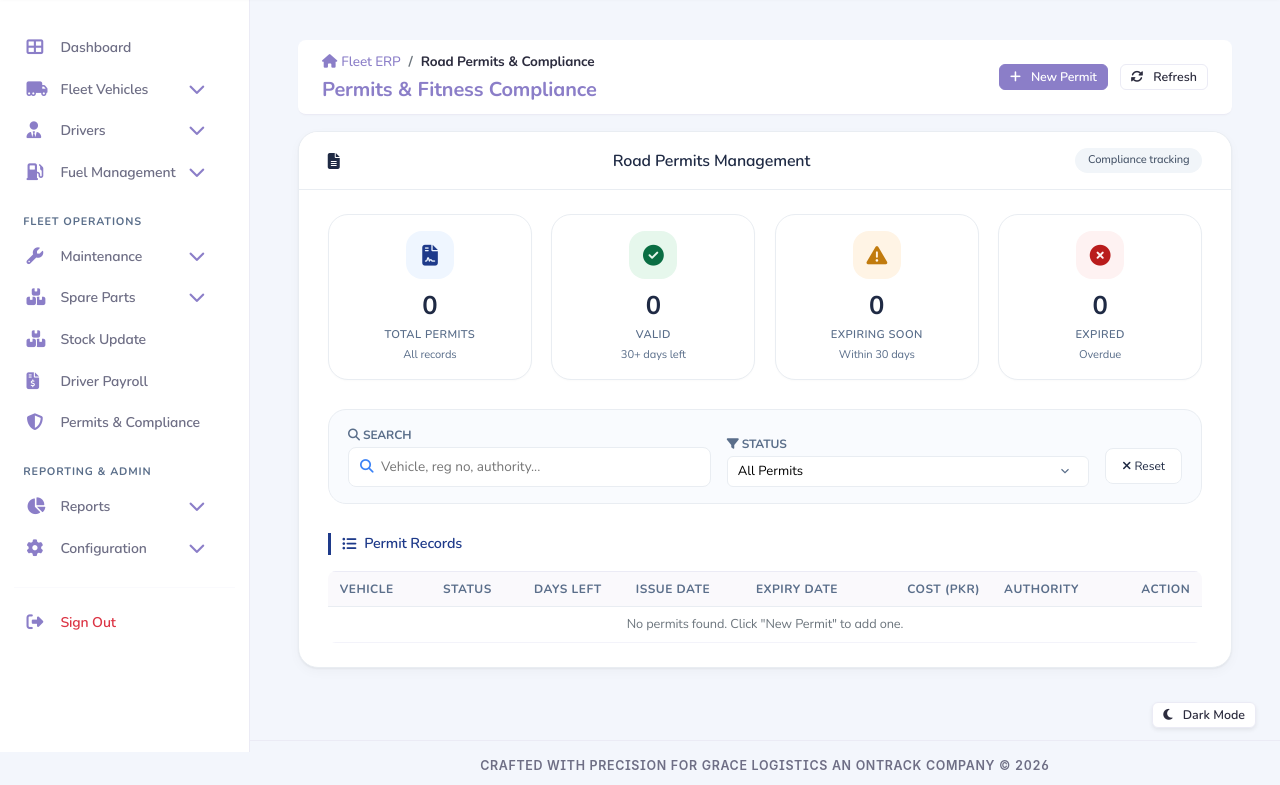
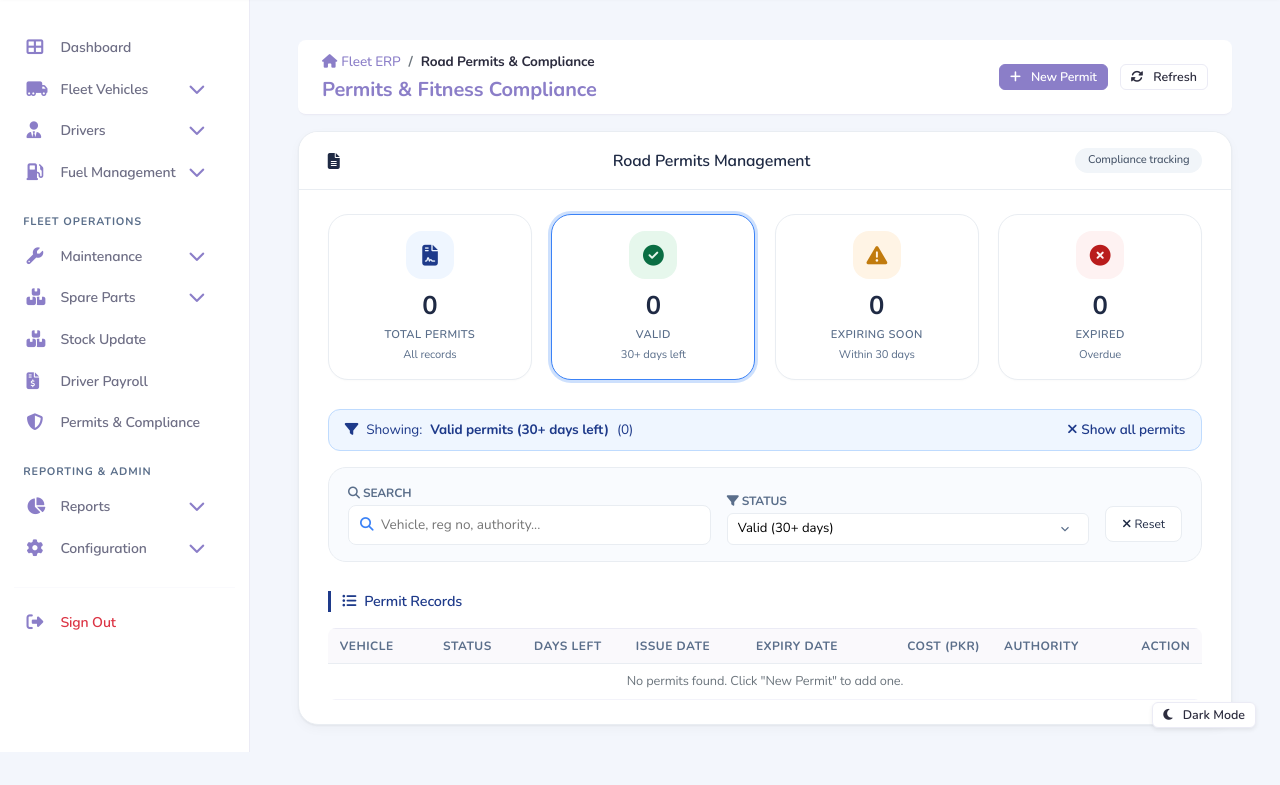
Before and after one commit to harisuddin1998-code/gracelogistics, a Flask app: page /permits/?filter=valid in a window 1280 px wide. Shown: the part 48-833 px from the top of the page. Run offline with Flask 3, Linux system fonts and the light colour scheme; the visitor is signed in with stand-in values (Sample User, id 1); data that the repository does not hold is empty.

Commit message:
Make KPI boxes clickable and show the matching data
Clicking a box on the driver list, vehicle list, permits list, spare parts
inventory or dashboard now opens the related list:

- Drivers: Total -> all, Active -> ?filter=active, Assigned to Vehicles ->
  ?filter=assigned, Total Advance -> advance salary page
- Vehicles: Total / Operational / Maintenance / Unassigned
  (?filter=active|repair|unassigned)
- Permits: Total / Valid / Expiring Soon / Expired (?filter=valid|expiring|expired)
- Inventory: Total Parts / Low Stock / Out of Stock (?filter=low|out)
- Dashboard: boxes link to the vehicle, driver, repair and fuel lists

Filters run on the server (query string), so they work without JavaScript. The
old client-side DataTables filters could not work: base.html loads jQuery after
the page scripts and DataTables is not loaded at all, and the status filter
searched the wrong column. The box counts always show the whole fleet, the
clicked box is highlighted and a "Showing: ... / Show all" bar is displayed.

Also fixes the "Assigned to Vehicles" count, which counted every driver.

Co-Authored-By: Claude Sonnet 5 <noreply@anthropic.com>

```diff
--- a/controllers/driver_controller.py
+++ b/controllers/driver_controller.py
@@ -33,11 +33,37 @@ def _driver_form_data():
     }
 
 
+# Filters behind the clickable boxes on the driver list: ?filter=<key>
+DRIVER_FILTERS = {
+    'active': ('Active drivers', lambda d: d['status'] == 'Active'),
+    'inactive': ('Inactive drivers', lambda d: d['status'] == 'Inactive'),
+    'assigned': ('Drivers assigned to a vehicle', lambda d: bool(d['vehicle_count'])),
+    'advance': ('Drivers with an advance balance', lambda d: (d['advance_balance'] or 0) > 0),
+}
+
+
 @driver_bp.route('/')
 @login_required
 def list_drivers():
-    drivers = DriverModel.get_all_drivers()
-    return render_template('drivers/list.html', drivers=drivers)
+    all_drivers = DriverModel.get_all_drivers()
+
+    active_filter = request.args.get('filter', '')
+    drivers, filter_label = all_drivers, None
+    if active_filter in DRIVER_FILTERS:
+        filter_label, keep = DRIVER_FILTERS[active_filter]
+        drivers = [d for d in all_drivers if keep(d)]
+    else:
+        active_filter = ''
+
+    # box counts always describe the whole fleet, not the filtered rows
+    stats = {
+        'total': len(all_drivers),
+        'active': sum(1 for d in all_drivers if d['status'] == 'Active'),
+        'assigned': sum(1 for d in all_drivers if d['vehicle_count']),
+        'advance': sum((d['advance_balance'] or 0) for d in all_drivers),
+    }
+    return render_template('drivers/list.html', drivers=drivers, stats=stats,
+                           active_filter=active_filter, filter_label=filter_label)
 
 
 @driver_bp.route('/add', methods=['GET', 'POST'])
--- a/controllers/expense_controller.py
+++ b/controllers/expense_controller.py
@@ -94,12 +94,30 @@ def delete_expense(expense_id):
 # INVENTORY MANAGEMENT ROUTES
 # ============================================
 
+# Filters behind the clickable boxes on the inventory: ?filter=<key>
+# (same rules as the counts in ExpenseModel.get_inventory_stats)
+INVENTORY_FILTERS = {
+    'low': ('Low stock (at or below reorder level)', lambda i: (i['quantity_in_stock'] or 0) <= (i['reorder_level'] or 0)),
+    'out': ('Out of stock', lambda i: (i['quantity_in_stock'] or 0) <= 0),
+}
+
+
 @expense_bp.route('/inventory')
 @login_required
 def inventory():
-    inventory = ExpenseModel.get_inventory()
+    all_items = ExpenseModel.get_inventory()
     stats = ExpenseModel.get_inventory_stats()
-    return render_template('expenses/inventory.html', inventory=inventory, stats=stats)
+
+    active_filter = request.args.get('filter', '')
+    inventory, filter_label = all_items, None
+    if active_filter in INVENTORY_FILTERS:
+        filter_label, keep = INVENTORY_FILTERS[active_filter]
+        inventory = [i for i in all_items if keep(i)]
+    else:
+        active_filter = ''
+
+    return render_template('expenses/inventory.html', inventory=inventory, stats=stats,
+                           active_filter=active_filter, filter_label=filter_label)
 
 
 @expense_bp.route('/inventory/add', methods=['GET', 'POST'])
--- a/controllers/permit_controller.py
+++ b/controllers/permit_controller.py
@@ -30,13 +30,32 @@ def _permit_form_data():
     }
 
 
+# Filters behind the clickable boxes on the permit list: ?filter=<key>
+# (days_until_expiry is None when a permit was saved without an expiry date)
+PERMIT_FILTERS = {
+    'valid': ('Valid permits (30+ days left)', lambda p: p['days_until_expiry'] is not None and p['days_until_expiry'] >= 30),
+    'expiring': ('Permits expiring within 30 days', lambda p: p['days_until_expiry'] is not None and 0 <= p['days_until_expiry'] < 30),
+    'expired': ('Expired permits', lambda p: p['days_until_expiry'] is not None and p['days_until_expiry'] < 0),
+}
+
+
 @permit_bp.route('/')
 @login_required
 def list_permits():
-    permits = PermitModel.get_all_permits()
+    all_permits = PermitModel.get_all_permits()
     expiring_soon = PermitModel.get_expiring_permits(15)
 
-    return render_template('permits/list.html', permits=permits, expiring_soon=expiring_soon)
+    active_filter = request.args.get('filter', '')
+    permits, filter_label = all_permits, None
+    if active_filter in PERMIT_FILTERS:
+        filter_label, keep = PERMIT_FILTERS[active_filter]
+        permits = [p for p in all_permits if keep(p)]
+    else:
+        active_filter = ''
+
+    return render_template('permits/list.html', permits=permits, all_permits=all_permits,
+                           expiring_soon=expiring_soon, active_filter=active_filter,
+                           filter_label=filter_label)
 
 @permit_bp.route('/add', methods=['GET', 'POST'])
 @login_required
--- a/controllers/vehicle_controller.py
+++ b/controllers/vehicle_controller.py
@@ -37,11 +37,37 @@ def _vehicle_form_data():
     }
 
 
+# Filters behind the clickable boxes on the vehicle list: ?filter=<key>
+VEHICLE_FILTERS = {
+    'active': ('Operational vehicles', lambda v: v['status'] == 'Active'),
+    'repair': ('Vehicles under maintenance', lambda v: v['status'] == 'Under Repair'),
+    'retired': ('Retired vehicles', lambda v: v['status'] == 'Retired'),
+    'unassigned': ('Vehicles without a driver', lambda v: not v['assigned_driver_id']),
+}
+
+
 @vehicle_bp.route('/')
 @login_required
 def list_vehicles():
-    vehicles = VehicleModel.get_all_vehicles()
-    return render_template('vehicles/list.html', vehicles=vehicles)
+    all_vehicles = VehicleModel.get_all_vehicles()
+
+    active_filter = request.args.get('filter', '')
+    vehicles, filter_label = all_vehicles, None
+    if active_filter in VEHICLE_FILTERS:
+        filter_label, keep = VEHICLE_FILTERS[active_filter]
+        vehicles = [v for v in all_vehicles if keep(v)]
+    else:
+        active_filter = ''
+
+    # box counts always describe the whole fleet, not the filtered rows
+    stats = {
+        'total': len(all_vehicles),
+        'active': sum(1 for v in all_vehicles if v['status'] == 'Active'),
+        'repair': sum(1 for v in all_vehicles if v['status'] == 'Under Repair'),
+        'unassigned': sum(1 for v in all_vehicles if not v['assigned_driver_id']),
+    }
+    return render_template('vehicles/list.html', vehicles=vehicles, stats=stats,
+                           active_filter=active_filter, filter_label=filter_label)
 
 @vehicle_bp.route('/add', methods=['GET', 'POST'])
 @login_required
--- a/static/css/style.css
+++ b/static/css/style.css
@@ -75,3 +75,66 @@ body {
         margin: 0 !important;
     }
 }
+
+/* ---- Clickable KPI boxes (<a class="o_metric_card"> / <a class="o_kpi_card">) ---- */
+a.o_metric_card,
+a.o_kpi_card {
+    color: inherit;
+    text-decoration: none;
+    cursor: pointer;
+}
+
+a.o_metric_card:hover,
+a.o_kpi_card:hover {
+    color: inherit;
+    text-decoration: none;
+}
+
+a.o_metric_card:focus-visible,
+a.o_kpi_card:focus-visible {
+    outline: 2px solid #3B82F6;
+    outline-offset: 3px;
+}
+
+/* the box whose filter is currently applied */
+.o_metric_card.is-active,
+.o_kpi_card.is-active {
+    border-color: #3B82F6;
+    box-shadow: 0 0 0 3px rgba(59, 130, 246, 0.25);
+}
+
+/* "Showing: ..." bar above a list that was filtered by clicking a box */
+.o_filter_note {
+    display: flex;
+    align-items: center;
+    flex-wrap: wrap;
+    gap: 0.5rem;
+    margin: 0 0 1rem;
+    padding: 0.6rem 1rem;
+    background: #EFF6FF;
+    border: 1px solid #BFDBFE;
+    border-radius: 12px;
+    color: #1E3A8A;
+    font-size: 0.85rem;
+}
+
+.o_filter_note a {
+    margin-left: auto;
+    font-weight: 600;
+    color: #1E3A8A;
+    text-decoration: none;
+}
+
+.o_filter_note a:hover {
+    text-decoration: underline;
+}
+
+body.dark-theme .o_filter_note {
+    background: #172032;
+    border-color: #2D3A5E;
+    color: #BFDBFE;
+}
+
+body.dark-theme .o_filter_note a {
+    color: #BFDBFE;
+}
--- a/templates/permits/list.html
+++ b/templates/permits/list.html
@@ -32,39 +32,46 @@
         <div class="o_card_body">
             <!-- KPI Metrics Row -->
             <div class="o_kpi_grid">
-                <div class="o_kpi_card">
+                <a href="{{ url_for('permit.list_permits') }}" class="o_kpi_card" title="Show all permits">
                     <div class="o_kpi_icon bg-soft-info">
                         <i class="fas fa-file-contract"></i>
                     </div>
-                    <div class="o_kpi_value">{{ permits|length }}</div>
+                    <div class="o_kpi_value">{{ all_permits|length }}</div>
                     <div class="o_kpi_label">Total Permits</div>
                     <div class="o_kpi_sub">All records</div>
-                </div>
-                <div class="o_kpi_card">
+                </a>
+                <a href="{{ url_for('permit.list_permits', filter='valid') }}" class="o_kpi_card {% if active_filter == 'valid' %}is-active{% endif %}" title="Show valid permits">
                     <div class="o_kpi_icon bg-soft-success">
                         <i class="fas fa-check-circle"></i>
                     </div>
-                    <div class="o_kpi_value">{{ permits|selectattr('days_until_expiry', 'number')|selectattr('days_until_expiry', '>=', 30)|list|length }}</div>
+                    <div class="o_kpi_value">{{ all_permits|selectattr('days_until_expiry', 'number')|selectattr('days_until_expiry', '>=', 30)|list|length }}</div>
                     <div class="o_kpi_label">Valid</div>
                     <div class="o_kpi_sub">30+ days left</div>
-                </div>
-                <div class="o_kpi_card">
+                </a>
+                <a href="{{ url_for('permit.list_permits', filter='expiring') }}" class="o_kpi_card {% if active_filter == 'expiring' %}is-active{% endif %}" title="Show permits expiring soon">
                     <div class="o_kpi_icon bg-soft-warning">
                         <i class="fas fa-exclamation-triangle"></i>
                     </div>
-                    <div class="o_kpi_value">{{ permits|selectattr('days_until_expiry', 'number')|selectattr('days_until_expiry', '>=', 0)|selectattr('days_until_expiry', '<', 30)|list|length }}</div>
+                    <div class="o_kpi_value">{{ all_permits|selectattr('days_until_expiry', 'number')|selectattr('days_until_expiry', '>=', 0)|selectattr('days_until_expiry', '<', 30)|list|length }}</div>
                     <div class="o_kpi_label">Expiring Soon</div>
                     <div class="o_kpi_sub">Within 30 days</div>
-                </div>
-                <div class="o_kpi_card">
+                </a>
+                <a href="{{ url_for('permit.list_permits', filter='expired') }}" class="o_kpi_card {% if active_filter == 'expired' %}is-active{% endif %}" title="Show expired permits">
                     <div class="o_kpi_icon bg-soft-danger">
                         <i class="fas fa-times-circle"></i>
                     </div>
-                    <div class="o_kpi_value">{{ permits|selectattr('days_until_expiry', 'number')|selectattr('days_until_expiry', '<', 0)|list|length }}</div>
+                    <div class="o_kpi_value">{{ all_permits|selectattr('days_until_expiry', 'number')|selectattr('days_until_expiry', '<', 0)|list|length }}</div>
                     <div class="o_kpi_label">Expired</div>
                     <div class="o_kpi_sub">Overdue</div>
-                </div>
+                </a>
             </div>
+
+            {% if active_filter %}
+            <div class="o_filter_note">
+                <i class="fas fa-filter"></i> Showing: <strong>{{ filter_label }}</strong> ({{ permits|length }})
+                <a href="{{ url_for('permit.list_permits') }}"><i class="fas fa-times me-1"></i>Show all permits</a>
+            </div>
+            {% endif %}
 
             <!-- Expiring Soon Alert (Odoo Info Box) -->
             {% if expiring_soon %}
@@ -91,9 +98,9 @@
                         <label class="o_filter_label"><i class="fas fa-filter"></i> Status</label>
                         <select id="statusFilter" class="o_select">
                             <option value="all">All Permits</option>
-                            <option value="valid">Valid (30+ days)</option>
-                            <option value="expiring">Expiring Soon (<30 days)</option>
-                            <option value="expired">Expired</option>
+                            <option value="valid" {% if active_filter == 'valid' %}selected{% endif %}>Valid (30+ days)</option>
+                            <option value="expiring" {% if active_filter == 'expiring' %}selected{% endif %}>Expiring Soon (<30 days)</option>
+                            <option value="expired" {% if active_filter == 'expired' %}selected{% endif %}>Expired</option>
                         </select>
                     </div>
                     <div class="o_filter_actions">
@@ -599,9 +606,17 @@
         }
 
         searchInput.addEventListener('input', filterTable);
-        statusFilter.addEventListener('change', filterTable);
+        // the status filter is applied on the server (same as clicking a box at the top)
+        statusFilter.addEventListener('change', function() {
+            const base = "{{ url_for('permit.list_permits') }}";
+            window.location.href = statusFilter.value === 'all' ? base : base + '?filter=' + statusFilter.value;
+        });
 
         resetBtn.addEventListener('click', function() {
+            {% if active_filter %}
+            window.location.href = "{{ url_for('permit.list_permits') }}";
+            return;
+            {% endif %}
             searchInput.value = '';
             statusFilter.value = 'all';
             filterTable();
```
Also changed, not shown: templates/dashboard/admin_dashboard.html (+8 -8 lines), templates/drivers/list.html (+31 -47 lines), templates/expenses/inventory.html (+13 -6 lines), templates/vehicles/list.html (+23 -30 lines).
